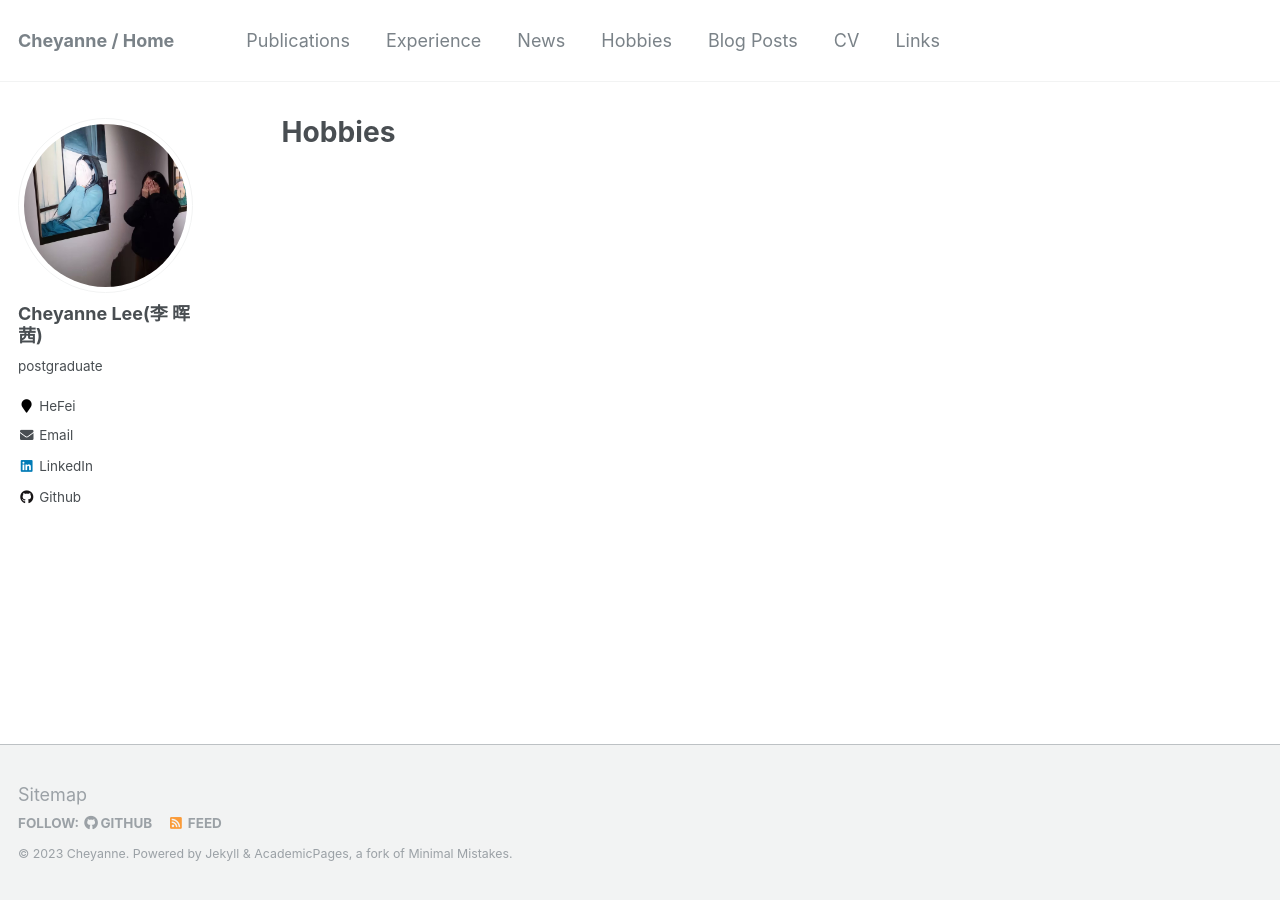
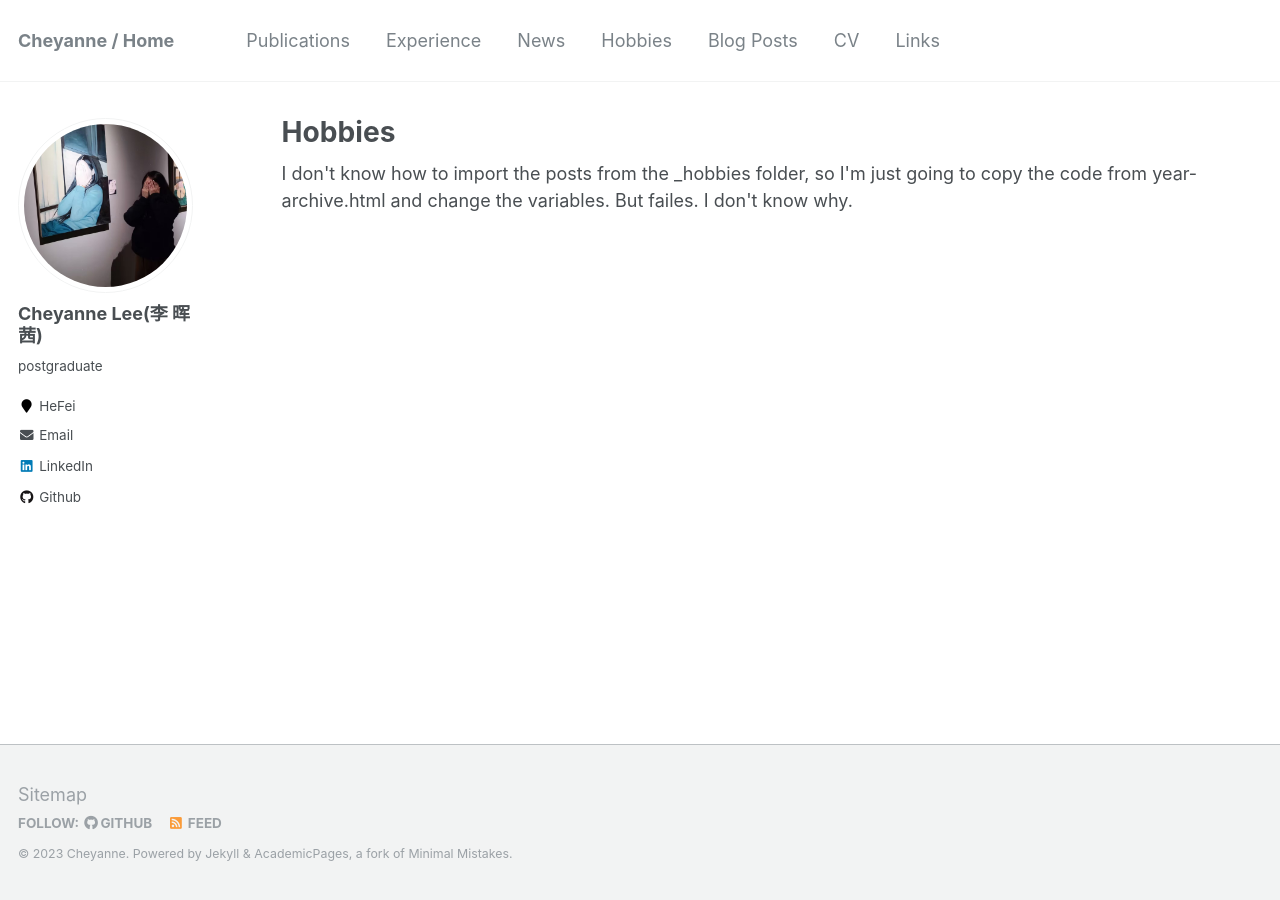
Before and after one commit to HuiqianLi/HuiqianLi.github.io, a Jekyll site: the page built from _pages/hobbies.html, in a window 1280 px wide. Built offline with Jekyll 4.4.1, drawn with Linux system fonts in a browser that asks for light colours.

Commit message:
Update hobbies.html

```diff
--- a/_pages/hobbies.html
+++ b/_pages/hobbies.html
@@ -5,6 +5,8 @@ permalink: /hobbies/
 author_profile: true
 ---
 
+I don't know how to import the posts from the _hobbies folder, so I'm just going to copy the code from year-archive.html and change the variables. But failes. I don't know why.
+
 {% include base_path %}
 
 {% for post in site.hobbies %}
```
